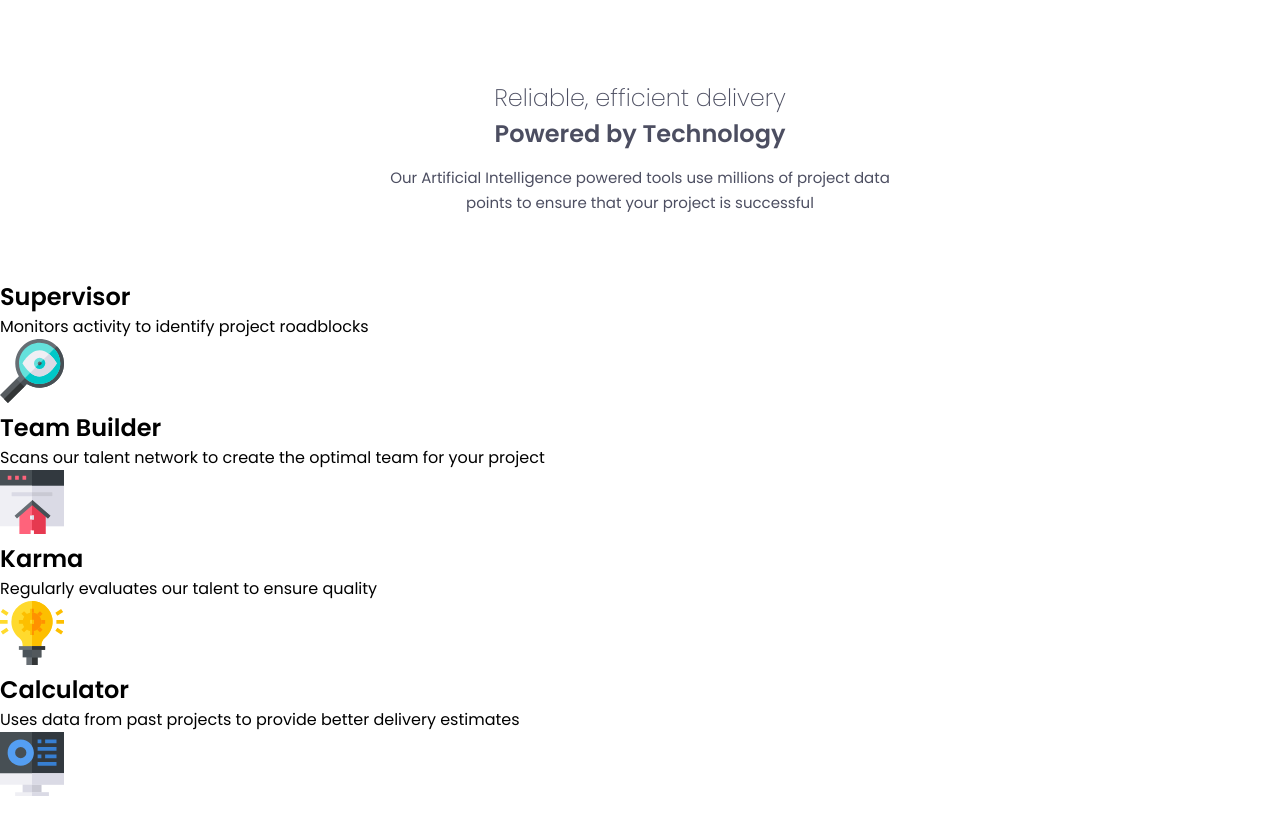
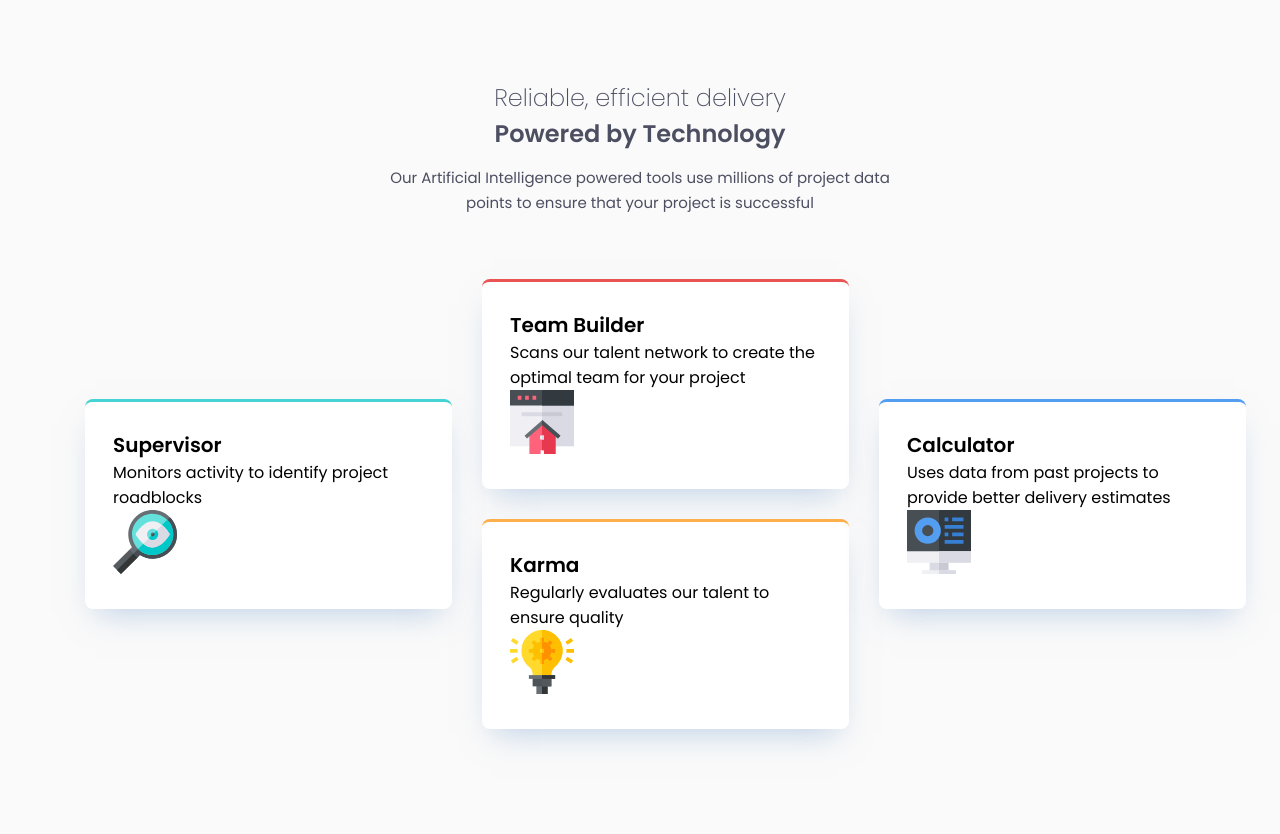
Before and after one commit to DonHeidi/four-card-section, a React (Create React App) app: page / in a window 1280 px wide. Shown: the top 834 px of the page. Before the commit the page ends 803 px from the top, so only its background shows below. Built offline with nearby package versions, Linux system fonts and the light colour scheme.

Commit message:
added responsive grif for the cards

```diff
--- a/src/App.tsx
+++ b/src/App.tsx
@@ -1,4 +1,5 @@
 import Card from "./components/Card";
+import Grid from "./components/Grid";
 import Heading from "./components/Heading";
 
 function App() {
@@ -12,6 +13,7 @@ function App() {
         />
       </header>
       <main>
+        <Grid>
           <Card
             title="Supervisor"
             copy="Monitors activity to identify project roadblocks"
@@ -47,6 +49,7 @@ function App() {
               alt: "supervisor",
             }}
           />
+        </Grid>
       </main>
     </>
   );
--- a/src/components/Card/Card.module.css
+++ b/src/components/Card/Card.module.css
@@ -1,7 +1,29 @@
-.card {
+@import '../../styles/colors.css';
+@import '../../styles/fonts.css';
 
+.container {
+   width: 311px;
+   background-color: white;
+   box-shadow: 0px 15px 30px -11px hsla(213, 47%, 67%, .5) ;
+   padding: 1.75rem;
+   border-radius: 0.5rem;
+   border-top: 3.55px solid var(--clr-primary-blue);
+}
+
+.container:first-child {
+    border-color: var(--clr-primary-cyan);
+}
+
+.container:nth-child(2) {
+    border-top: 3.55px solid var(--clr-primary-red);
+}
+
+.container:nth-child(3) {
+    border-top: 3.55px solid var(--clr-primary-orange);
 }
 
 .title {
+    font-size: var(--fw-bold);
+    font-size: 1.25rem;
 
 }
--- a/src/components/Card/index.tsx
+++ b/src/components/Card/index.tsx
@@ -12,8 +12,8 @@ type CardProps = {
 
 const Card: FunctionComponent<CardProps> = ({ title, copy, icon }) => {
   return (
-    <div className={styles.card}>
-      <h2>{title}</h2>
+    <div className={styles.container}>
+      <h2 className={styles.title}>{title}</h2>
       <p>{copy}</p>
       <img src={icon.url} alt={icon.alt} />
     </div>
--- /dev/null
+++ b/src/components/Grid/Grid.module.css
@@ -0,0 +1,57 @@
+.container {
+
+    display: grid;
+    grid-template-columns: 1fr;
+    height: auto;
+    row-gap: 25px;
+    place-items: center;
+}
+
+@media only screen and (min-width: 756px) {
+
+
+
+    .container {
+        max-width: 760px;
+        gap: 30px;
+        grid-template-columns: 1fr 1fr;
+    }
+
+    /* .container > :nth-child(1) {
+        grid-column: 1 / 2;
+    }
+
+    .container > :nth-child(4) {
+        grid-column: 3 / 4;
+    }
+
+    .container > :nth-child(1), .container > :nth-child(4) {
+        grid-row: 1 / 3;
+    }
+
+    .container > :nth-child(2), .container > :nth-child(3) {
+        grid-column: 2 /3;
+    } */
+}
+
+@media only screen and (min-width: 1279px){
+    .container {
+        max-width: 1110px;
+        gap: 30px;
+        grid-template-rows: 1fr 1fr;
+        grid-template-columns: 1fr 1fr 1fr;
+    }
+
+    .container > :nth-child(1) {
+        grid-column: 1 / 2;
+    }
+
+    .container > :nth-child(4) {
+        grid-column: 3 / 4;
+    }
+
+    .container > :nth-child(1), .container > :nth-child(4) {
+        grid-row: 1 / 3;
+    }
+
+}
--- /dev/null
+++ b/src/components/Grid/index.tsx
@@ -0,0 +1,11 @@
+import { ReactNode } from "react";
+import styles from "./Grid.module.css";
+type GridProps = {
+  children: ReactNode;
+};
+
+const Grid = ({ children }: GridProps) => {
+  return <div className={styles.container}>{children}</div>;
+};
+
+export default Grid;
--- a/src/index.css
+++ b/src/index.css
@@ -1,4 +1,5 @@
 @import url('https://fonts.googleapis.com/css2?family=Poppins:wght@200;400;600&display=swap');
+@import 'styles/colors.css';
 
 *, *:after, *:before {
   margin: 0;
@@ -10,6 +11,16 @@ body {
   font-family: 'Poppins', sans-serif;
   -webkit-font-smoothing: antialiased;
   -moz-osx-font-smoothing: grayscale;
+  min-height: 100vh;
+  min-width: 100vw;
+  background-color: var(--clr-neutra-light-gray);
+}
+
+main {
+  margin: auto;
+  min-width: 100%;
+  display: grid;
+  justify-content: center;
 }
 
 code {
--- a/src/styles/colors.css
+++ b/src/styles/colors.css
@@ -8,4 +8,6 @@
     --clr-neutral-very-dark-blue: hsl(234, 12%, 34%);
     --clr-neutral-grayish-blue: hsl(229, 6%, 66%);
     --clr-neutra-light-gray: hsl(0, 0%, 98%);
+
+    --clr-background: #DADAE5;
 }
```
Lines whose indentation alone changed are shown as unchanged.
